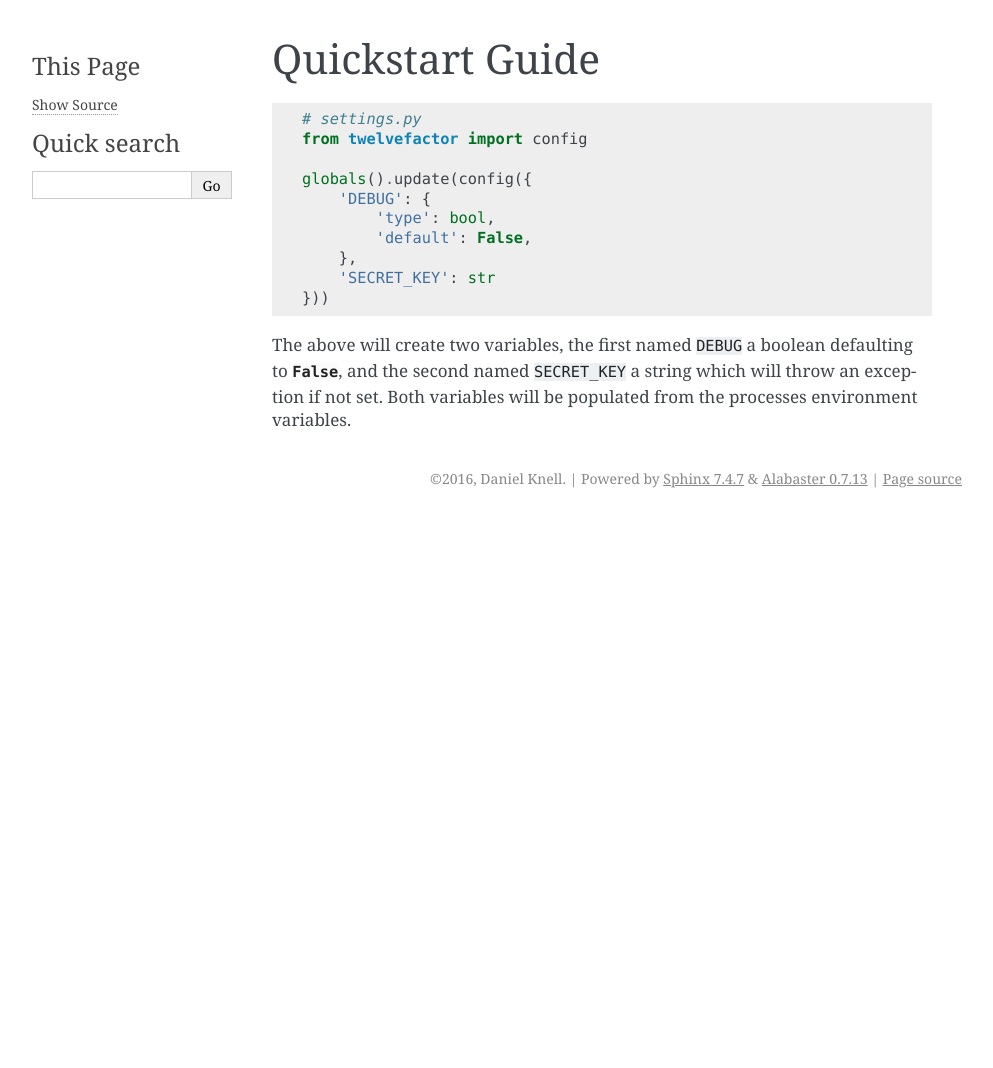
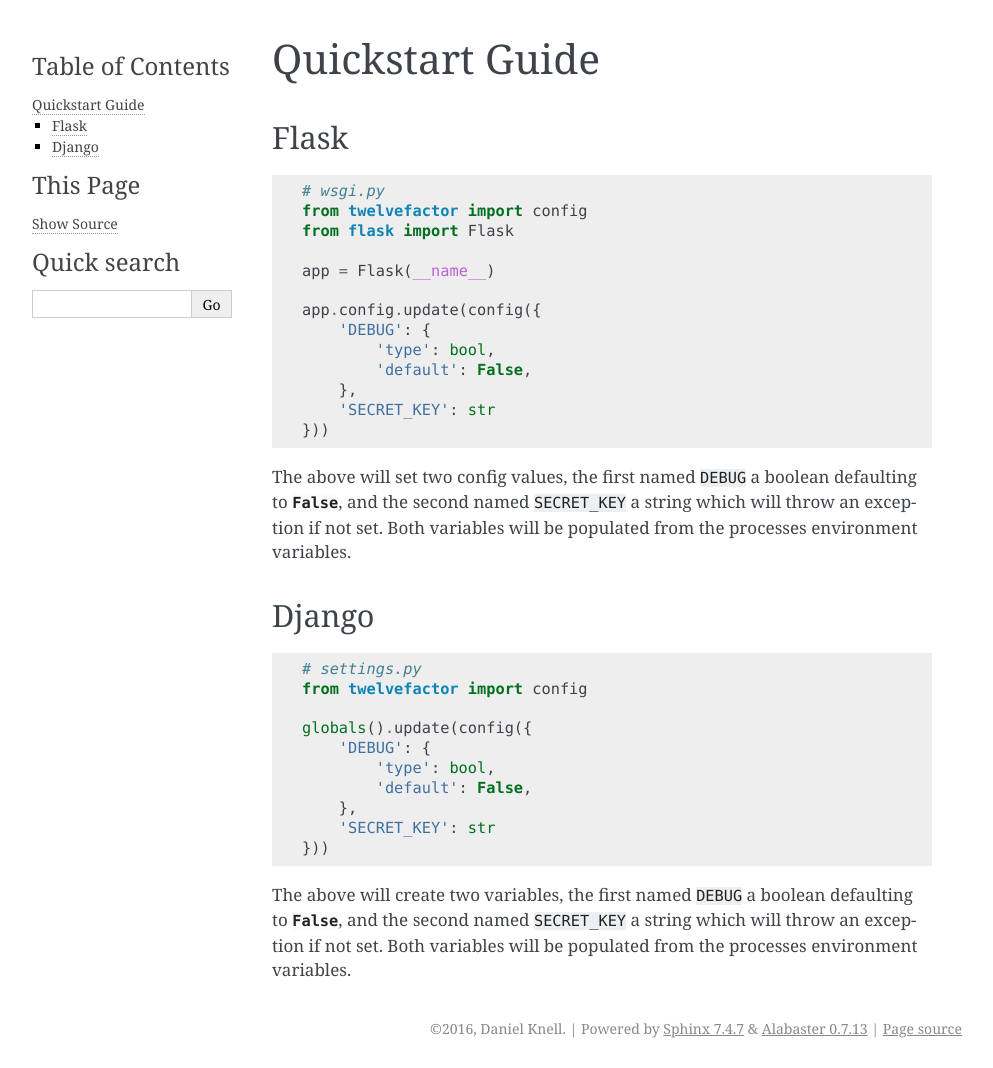
Before and after one commit to artisanofcode-archive/python-twelvefactor, a Sphinx documentation site: the page built from docs/quickstart.rst, in a window 1280 px wide. Shown: the whole page, without its empty margins (148-1141 px from the left). Built offline with Sphinx 7.4.7, drawn with Linux system fonts in a browser that asks for light colours; before the commit the page ends 900 px from its top, so only the background shows below that.

Commit message:
updating docs

```diff
--- a/docs/conf.py
+++ b/docs/conf.py
@@ -34,7 +34,11 @@ sys.path.insert(0, os.path.abspath(".."))
 # Add any Sphinx extension module names here, as strings. They can be
 # extensions coming with Sphinx (named 'sphinx.ext.*') or your custom
 # ones.
-extensions = ["sphinx.ext.autodoc", "sphinx.ext.intersphinx"]
+extensions = [
+    "sphinx.ext.autodoc",
+    "sphinx_autodoc_typehints",
+    "sphinx.ext.intersphinx",
+]
 
 # Add any paths that contain templates here, relative to this directory.
 templates_path = ["_templates"]
--- a/docs/quickstart.rst
+++ b/docs/quickstart.rst
@@ -1,5 +1,34 @@
 Quickstart Guide
 ================
+
+
+Flask
+-----
+
+.. code-block:: python
+
+    # wsgi.py
+    from twelvefactor import config
+    from flask import Flask
+
+    app = Flask(__name__)
+
+    app.config.update(config({
+        'DEBUG': {
+            'type': bool,
+            'default': False,
+        },
+        'SECRET_KEY': str
+    }))
+
+The above will set two config values, the first named ``DEBUG`` a boolean
+defaulting to :data:`False`, and the second named ``SECRET_KEY`` a string which
+will throw an exception if not set. Both variables will be populated from the
+processes environment variables.
+
+
+Django
+------
 
 .. code-block:: python
 
--- a/pyproject.toml
+++ b/pyproject.toml
@@ -41,6 +41,7 @@ mypy = "^0.630.0"
 pytest-cov = "^2.6"
 coveralls = "^1.5"
 bandit = "^1.5"
+sphinx-autodoc-typehints = "^1.3"
 
 
 [tool.black]
```
Also changed, not shown: docs/api.rst (+10 -0 lines), docs/schema.rst (+4 -6 lines), twelvefactor.py (+11 -21 lines), 1 other file.
